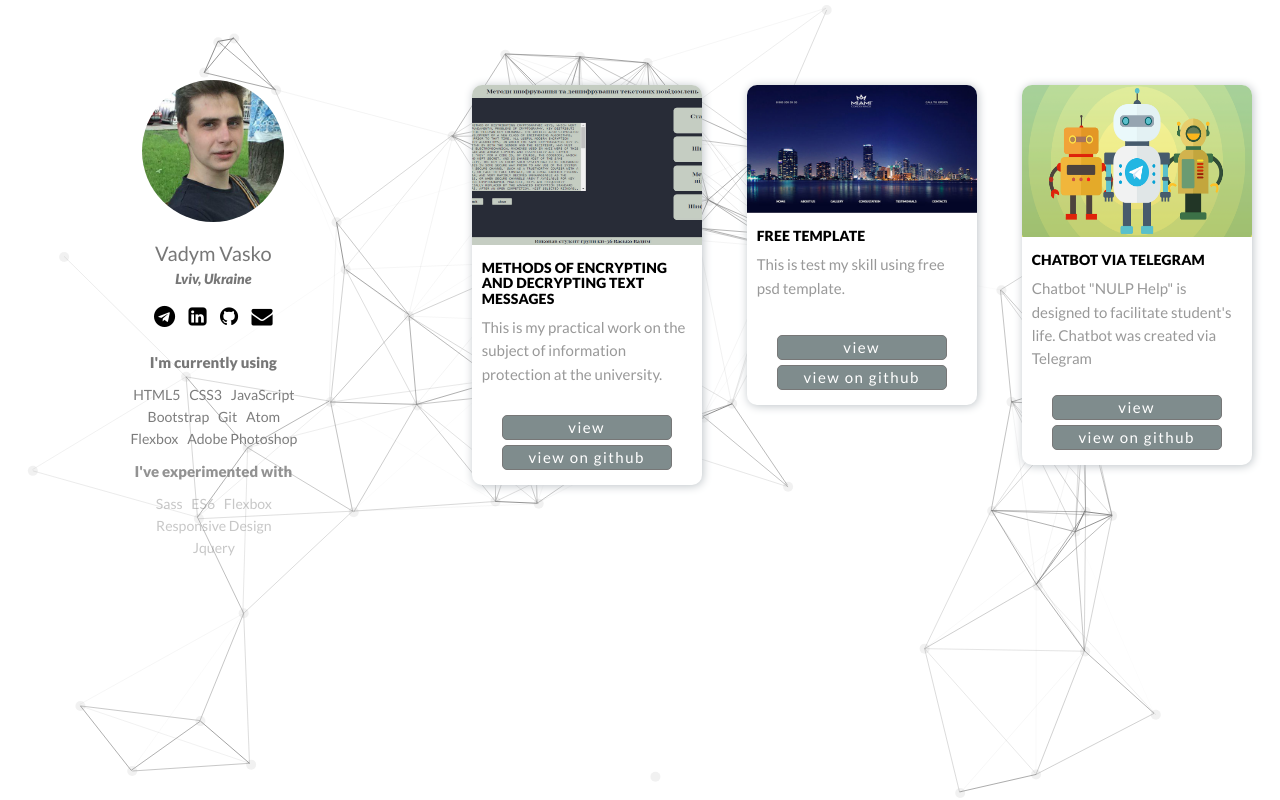
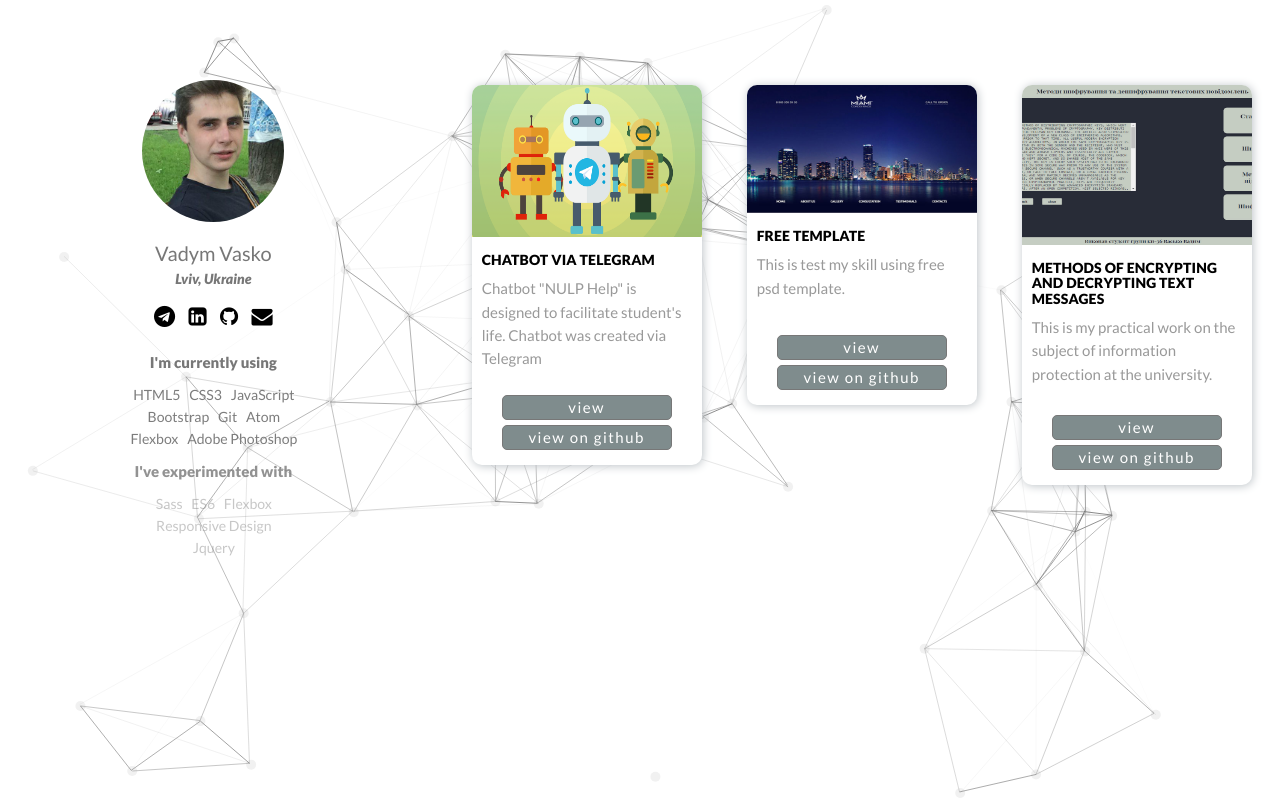
Before and after one commit to vadikcorp/vadikcorp.github.io, a plain HTML site: page index.html in a window 1280 px wide. Drawn offline with nearby package versions, Linux system fonts and the light colour scheme.

Commit message:
change in places first container and third

```diff
--- a/index.html
+++ b/index.html
@@ -67,24 +67,26 @@
 
             <div class="row">
               <!-- PROJECT ONE -->
-              <div id="section-1" class="col-xs-12 col-sm-12 col-md-4 col-lg-4 project projectone animated fadeInDown">
+              <div id="section-1" class="col-xs-12 col-sm-12 col-md-4 col-lg-4 project projectthree animated fadeInDown">
 
                 <div class="project__photo">
-                  <a href=""><img class="photo__project" src="img/projectcypher.jpg" alt="project cypherlab" width="100%" height="100%"></a>
+                  <a href="">
+                    <img class="photo__project" src="img/telegram.png" alt="project telegram_chatbot" width="100%" height="100%"></a>
                 </div>
 
                 <div class="project__text">
-                  <a href="https://vadikcorp.github.io/cyphers" class="a__head"><h4>Methods of encrypting and decrypting text messages</h4></a>
-                  <p>This is my practical work on the subject of information protection at the university.</p>
+                  <a href="" class="a__head"><h4>Chatbot via Telegram</h4></a>
+                  <p>Chatbot "NULP Help" is designed to facilitate student's life. Chatbot was created via Telegram</p>
                 </div>
 
                 <div class="view">
-                  <a href="https://vadikcorp.github.io/" target="_blank"><input type="button" name="view" value="view" class="button-css"></a>
+                  <input type="button" name="view" value="view" class="button-css">
                   <br>
-                  <a href="https://github.com/vadikcorp/vadikcorp.github.io" target="_blank"><input type="button" name="viewgit" value="view on github" class="button-css"</a>
+                  <input type="button" name="viewgit" value="view on github" class="button-css">
                 </div>
-                <!-- link__view -->
+
               </div>
+
               <!-- PROJECT TWO -->
               <div id="section-2" class="col-xs-12 col-sm-12 col-md-4 col-lg-4 project projecttwo animated fadeInDown">
 
@@ -106,25 +108,25 @@
 
               </div>
               <!-- PROJECT THREE -->
-              <div id="section-3" class="col-xs-12 col-sm-12 col-md-4 col-lg-4 project projectthree animated fadeInDown">
+              <div id="section-3" class="col-xs-12 col-sm-12 col-md-4 col-lg-4 project projectone animated fadeInDown">
 
                 <div class="project__photo">
-                  <a href="">
-                    <img class="photo__project" src="img/telegram.png" alt="project telegram_chatbot" width="100%" height="100%"></a>
+                  <a href=""><img class="photo__project" src="img/projectcypher.jpg" alt="project cypherlab" width="100%" height="100%"></a>
                 </div>
 
                 <div class="project__text">
-                  <a href="" class="a__head"><h4>Chatbot via Telegram</h4></a>
-                  <p>Chatbot "NULP Help" is designed to facilitate student's life. Chatbot was created via Telegram</p>
+                  <a href="https://vadikcorp.github.io/cyphers" class="a__head"><h4>Methods of encrypting and decrypting text messages</h4></a>
+                  <p>This is my practical work on the subject of information protection at the university.</p>
                 </div>
 
                 <div class="view">
-                  <input type="button" name="view" value="view" class="button-css">
+                  <a href="https://vadikcorp.github.io/ciphers/" target="_blank"><input type="button" name="view" value="view" class="button-css"></a>
                   <br>
-                  <input type="button" name="viewgit" value="view on github" class="button-css">
+                  <a href="https://github.com/vadikcorp/vadikcorp.github.io" target="_blank"><input type="button" name="viewgit" value="view on github" class="button-css"</a>
                 </div>
+                <!-- link__view -->
+              </div>
 
-              </div>
             </div>
 
           </div>
```
